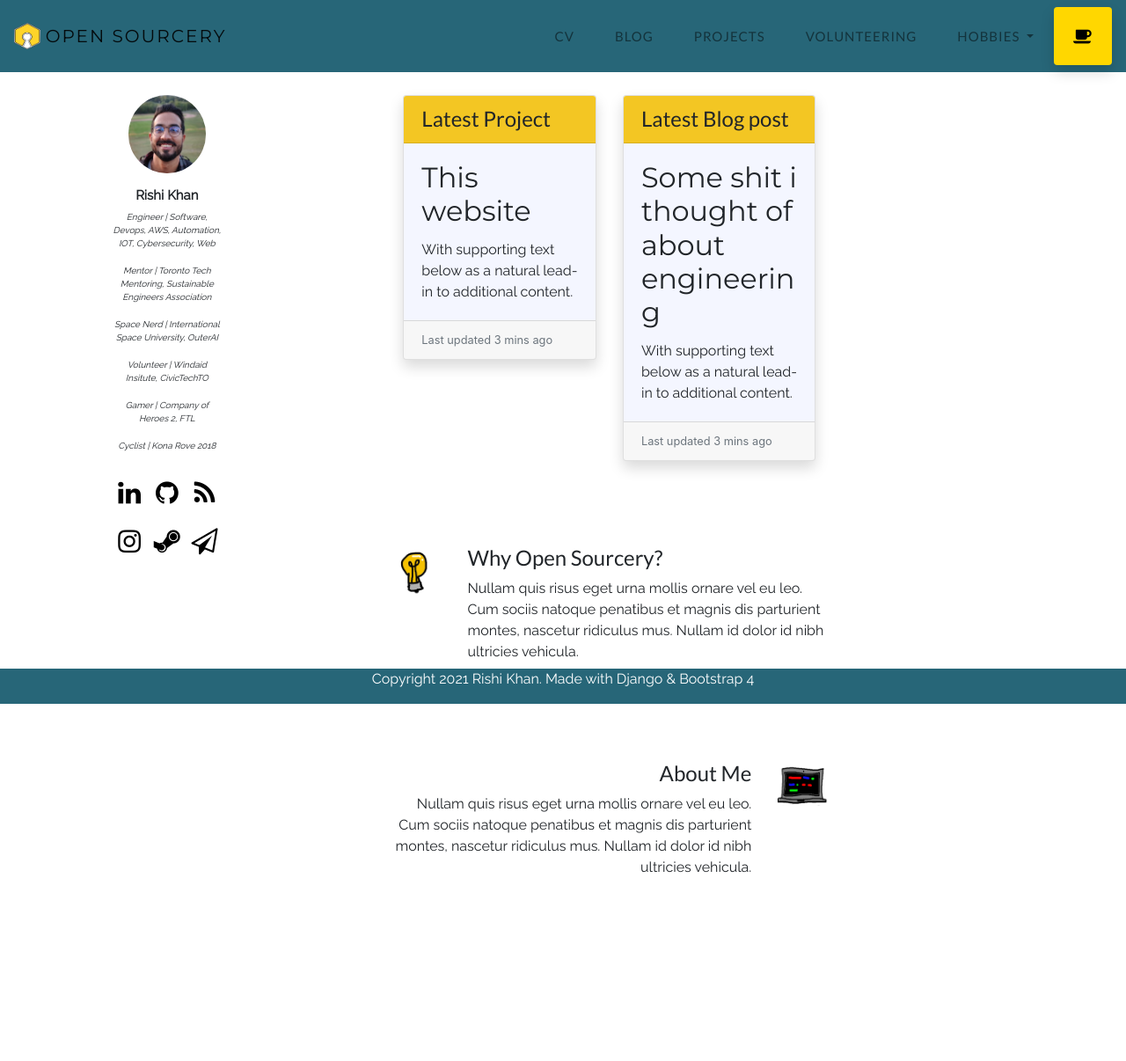
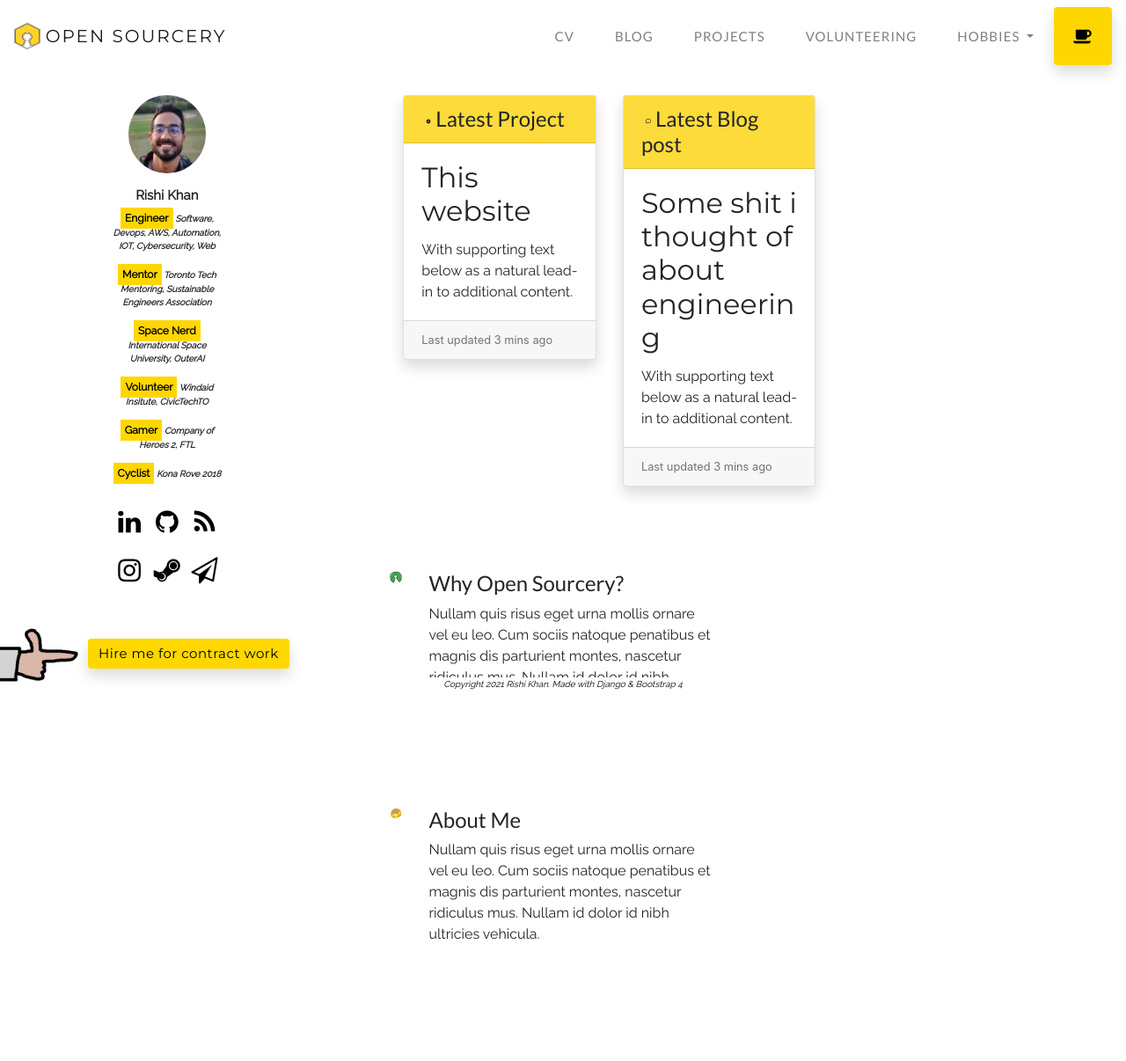
Before and after one commit to rishFilet/django_portfolio, a Django app: template pages/templates/home.html in a window 1280 px wide. Shown: the whole page at 88% size. Before the commit the page ends 992 px from the top, so only its background shows below. Run offline with Django 3.2, Linux system fonts and the light colour scheme; the template is opened without the code that fills it, so the values that code supplies are empty; some libraries are stand-ins or nearby versions.

Commit message:
Home page complete

```diff
--- a/pages/static/css/home_page.css
+++ b/pages/static/css/home_page.css
@@ -7,11 +7,17 @@
     width: 100%;
 }
 
+.project-icon {
+    width: 9%;
+    padding-right: 5px;
+    padding-left: 5px;
+}
+
 .card-body {
-    background-color: #f4f6ff;
+    background-color: #FFF;
 }
 
 .card-header {
-        background-color: #f3c623;
+    background-color: #fddb3a;
 
 }
--- a/pages/templates/home.html
+++ b/pages/templates/home.html
@@ -20,7 +20,7 @@
 
         <div class="col-6">
             <div class="card shadow mb-5 bg-white rounded">
-                <h2 class="card-header">Latest Project</h2>
+                <h2 class="card-header"><img src='{% static "img/rotating_gear.svg" %}' class="project-icon"/>Latest Project</h2>
                 <div class="card-body">
                     <h1 class="card-title">This website</h1>
                     <p class="card-text">With supporting text below as a natural lead-in to additional content.
@@ -33,7 +33,7 @@
         </div>
         <div class="col-6">
             <div class="card shadow mb-5 bg-white rounded">
-                <h2 class="card-header">Latest Blog post</h2>
+                <h2 class="card-header"><img src='{% static "img/typing.svg" %}' class="project-icon" />Latest Blog post</h2>
                 <div class="card-body">
                     <h1 class="card-title">Some shit i thought of about engineering</h1>
                     <p class="card-text">With supporting text below as a natural lead-in to additional content.
@@ -45,10 +45,10 @@
             </div>
         </div>
         <div class="row py-5">
-            <div class="col-2">
-                <img class='icon' src='{% static "img/lightbulb2.png" %}' alt="why open sourcery">
+            <div class="col-1">
+                <img class='icon' src='{% static "img/open_source.png" %}' alt="why open sourcery">
             </div>
-            <div class="col-10">
+            <div class="col-8">
                 <h2>Why Open Sourcery?</h2>
                 <p>Nullam quis risus eget urna mollis ornare vel eu leo. Cum sociis natoque penatibus et magnis dis
                     parturient montes,
@@ -56,18 +56,28 @@
             </div>
         </div>
         <div class="row py-5">
-            <div class="col-10">
-                <h2 class="text-right">About Me</h2>
-                <p class="text-right">Nullam quis risus eget urna mollis ornare vel eu leo. Cum sociis natoque
+            <div class="col-1">
+                <img class='icon' src='{% static "img/filet-o-fish.png" %}' alt="about me">
+            </div>
+            <div class="col-8">
+                <h2>About Me</h2>
+                <p>Nullam quis risus eget urna mollis ornare vel eu leo. Cum sociis natoque
                     penatibus et
                     magnis dis parturient
                     montes,
                     nascetur ridiculus mus. Nullam id dolor id nibh ultricies vehicula.</p>
             </div>
-            <div class="col-2">
-                <img class='icon' src='{% static "img/code.png" %}' alt="about me">
+
+        </div>
+        <!-- <div class="row py-5">
+            <div class="col-3">
+                <img class='icon' src='{% static "img/handpoint.png" %}' alt="hire me">
             </div>
-        </div>
+            <div class="col-8">
+                <button class="hire-me-button btn shadow rounded">Hire me for contract work</button>
+            </div>
+
+        </div> -->
 
     </div>
     {% endblock %}
--- a/personal_portfolio/static/css/base_styles.css
+++ b/personal_portfolio/static/css/base_styles.css
@@ -31,7 +31,7 @@ p {
   letter-spacing: 2;
 }
 .navbar-bar{
-  background-color: #276678;
+  background-color: #FFF;
 }
 
 .nav-contents {
@@ -63,7 +63,7 @@ p {
 
 .small-text {
   font-size:10px;
-  font-weight: 400;
+  font-weight: 600;
   font-style: italic;
   text-align: center;
 }
@@ -102,6 +102,15 @@ p {
   overflow-x: hidden; /* Disable horizontal scroll */
   padding-top: 20px;
 
+}
+
+.highlighted-text {
+  background:gold;
+  color: black;
+  font-weight: 800;
+  font-size: 12px;
+  padding: 5px;
+  font-style: normal;
 }
 
 .profile-pic-row{
@@ -184,12 +193,39 @@ p {
   font-size: 20px;
 }
 
+.handpoint-footer {
+  position: fixed;
+  width: 100px;
+  bottom: 0;
+  left: 0;
+
+}
+
+.hire-me-button {
+border-radius: 15px;
+  background-color: gold;
+  color: black;
+  font-family: 'Montserrat';
+  font-size: 15px;
+  font-weight: 200;
+  text-decoration: italic;
+  letter-spacing: 0.5;
+  border: 0px solid black;
+  position: fixed;
+  bottom: 40px;
+  left: 100px;
+}
+
 .footer {
   position: fixed;
   left: 0;
   bottom: 0;
   width: 100%;
-  background-color: #276678;
-  color: white;
+  background-color: #FFF;
+  color: black;
   text-align: center;
+  font-size: 10px;
+  font-weight: 300;
+  font-style: italic;
+  height: 30px;
 }
--- a/personal_portfolio/templates/base.html
+++ b/personal_portfolio/templates/base.html
@@ -2,6 +2,7 @@
 <link rel="stylesheet" href="https://stackpath.bootstrapcdn.com/bootstrap/4.1.3/css/bootstrap.min.css"
     integrity="sha384-MCw98/SFnGE8fJT3GXwEOngsV7Zt27NXFoaoApmYm81iuXoPkFOJwJ8ERdknLPMO" crossorigin="anonymous">
 <link rel="stylesheet" href="https://cdnjs.cloudflare.com/ajax/libs/font-awesome/4.7.0/css/font-awesome.min.css">
+<link rel='stylesheet' href='https://cdn.jsdelivr.net/npm/eos-icons/dist/css/eos-icons.css' />
 <link rel="stylesheet" type="text/css" href="{% static 'css/base_styles.css' %}" />
 <link rel="stylesheet" type="text/css" href="{% static 'css/home_page.css' %}" />
 
@@ -71,13 +72,13 @@
                                 </div>
                             </div>
                             <h3 style="text-align: center">Rishi Khan</h3>
-                            <p class="small-text">Engineer | Software, Devops, AWS, Automation, IOT, Cybersecurity, Web
+                            <p class="small-text"> <span class="highlighted-text">Engineer</span> Software, Devops, AWS, Automation, IOT, Cybersecurity, Web
                             </p>
-                            <p class="small-text">Mentor | Toronto Tech Mentoring, Sustainable Engineers Association</p>
-                            <p class="small-text">Space Nerd | International Space University, OuterAI</p>
-                            <p class="small-text">Volunteer | Windaid Insitute, CivicTechTO</p>
-                            <p class="small-text">Gamer | Company of Heroes 2, FTL</p>
-                            <p class="small-text">Cyclist | Kona Rove 2018</p>
+                            <p class="small-text"><span class="highlighted-text">Mentor</span> Toronto Tech Mentoring, Sustainable Engineers Association</p>
+                            <p class="small-text"><span class="highlighted-text">Space Nerd</span> International Space University, OuterAI</p>
+                            <p class="small-text"><span class="highlighted-text">Volunteer</span> Windaid Insitute, CivicTechTO</p>
+                            <p class="small-text"><span class="highlighted-text">Gamer</span> Company of Heroes 2, FTL</p>
+                            <p class="small-text"><span class="highlighted-text">Cyclist</span> Kona Rove 2018</p>
 
                             <!-- <p>I build things in python (mostly). I like experimenting with software infrastructure and
                                 architechture. I
@@ -129,7 +130,17 @@
     </div>
 </div>
 <div class="footer">
-    <p>Copyright 2021 Rishi Khan. Made with Django & Bootstrap 4</p>
+    <div class="row">
+        <div class="col-1">
+            <img class='handpoint-footer' src='{% static "img/handpoint.png" %}' alt="hire me">
+        </div>
+        <div class="col-1">
+            <button class="hire-me-button btn shadow rounded">Hire me for contract work</button>
+        </div>
+        <div class="col-8">
+                <p><span>Copyright 2021 Rishi Khan. Made with Django & Bootstrap 4</span></p>
+        </div>
+    </div>
 </div>
 <script src="https://code.jquery.com/jquery-3.3.1.slim.min.js"
     integrity="sha384-q8i/X+965DzO0rT7abK41JStQIAqVgRVzpbzo5smXKp4YfRvH+8abtTE1Pi6jizo"
```
Also changed, not shown: pages/static/img/code.png (deleted), pages/static/img/filet-o-fish.png (added), pages/static/img/handpoint.png (added), pages/static/img/lightbulb2.png (deleted), pages/static/img/open_source.png (added), pages/static/img/rotating_gear.svg (added), pages/static/img/typing.svg (added).
